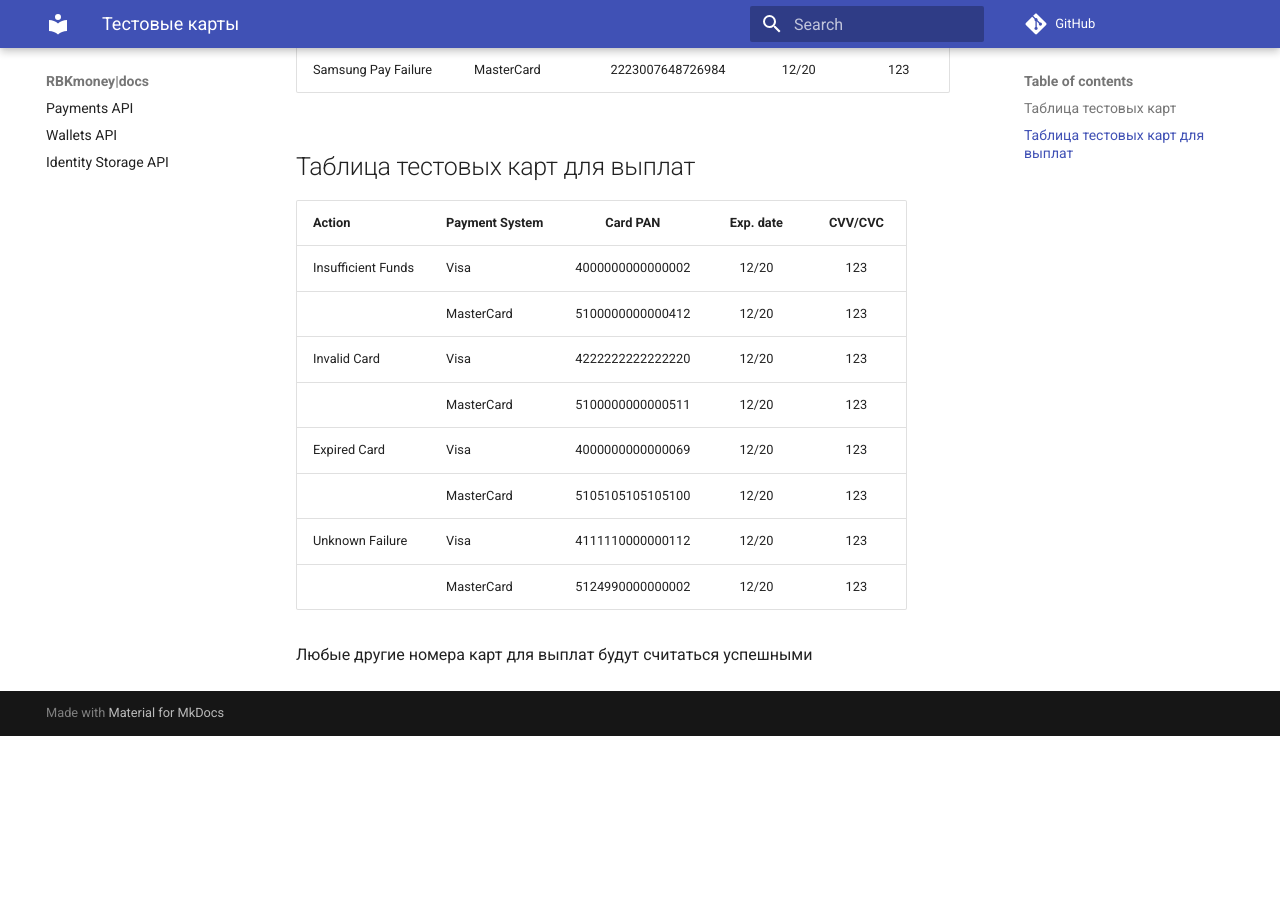
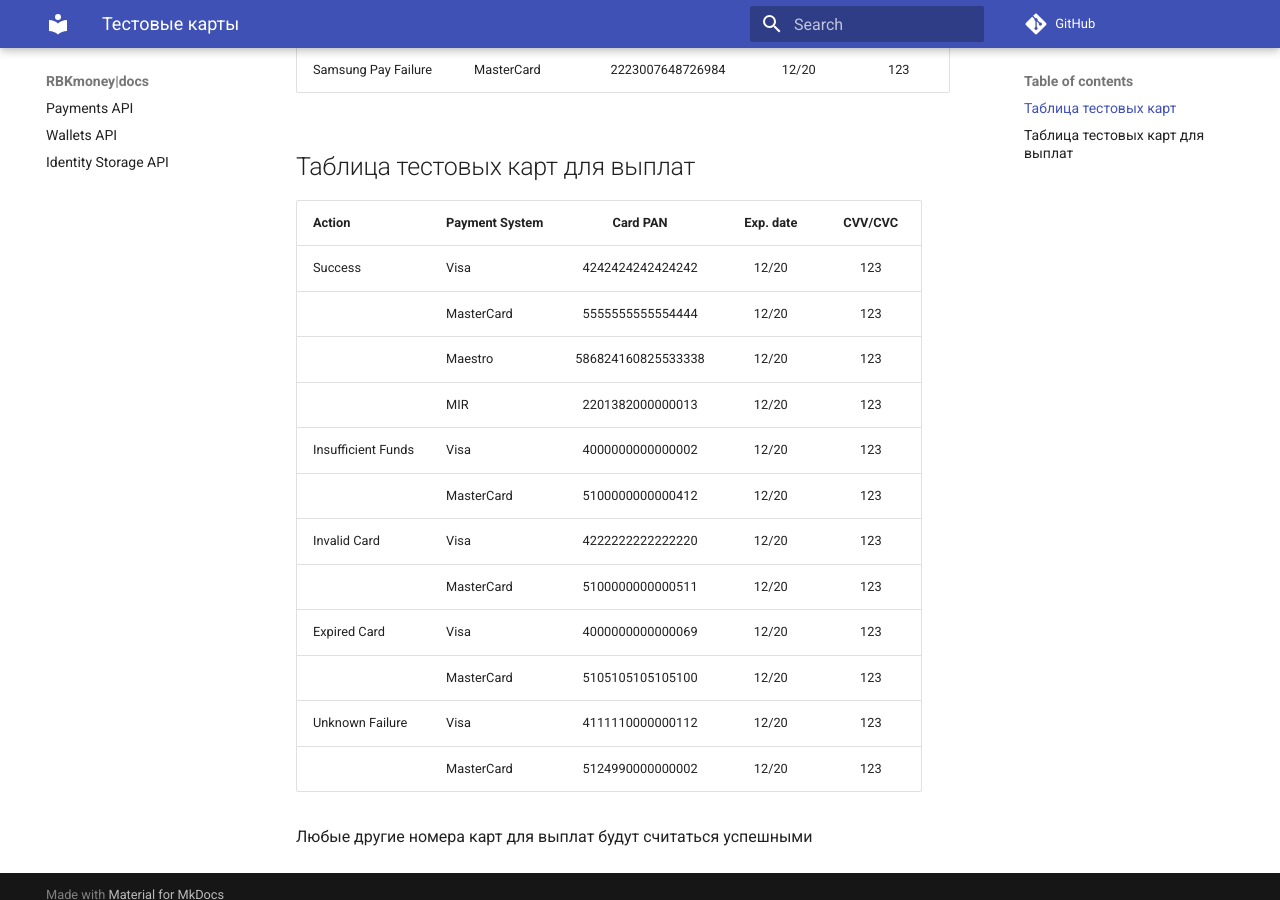
Before and after one commit to rbkmoney/docs, an MkDocs documentation site: the page built from content/docs/payments/refs/testcards.md, in a window 1280 px wide and 900 px high, scrolled down 1360 px. Built offline with MkDocs 1.6.1 and Material for MkDocs 9.7.7, drawn with Linux system fonts in a browser that asks for light colours; nearby versions of some CDN libraries; comment, search, counter and statistics services are not loaded; before the commit the page ends 2096 px from its top, so only the background shows below that.

Commit message:
Added few success payout card

```diff
--- a/content/docs/payments/refs/testcards.md
+++ b/content/docs/payments/refs/testcards.md
@@ -32,6 +32,10 @@
 
 | Action                 | Payment System | Card PAN                 | Exp. date | CVV/CVC  |
 |:-----------------------|:---------------|:------------------------:|:---------:|:---------:
+| Success				 | Visa			  | 4242424242424242		 | 12/20     | 123      |
+| 	    				 | MasterCard	  | 5555555555554444		 | 12/20     | 123      |
+| 		        		 | Maestro		  | 586824160825533338		 | 12/20     | 123      |
+| 		        		 | MIR    		  | 2201382000000013		 | 12/20     | 123      |
 | Insufficient Funds     | Visa           | 4000000000000002         | 12/20     | 123      |
 |                        | MasterCard     | 5100000000000412         | 12/20     | 123      |
 | Invalid Card           | Visa           | 4222222222222220         | 12/20     | 123      |
```
